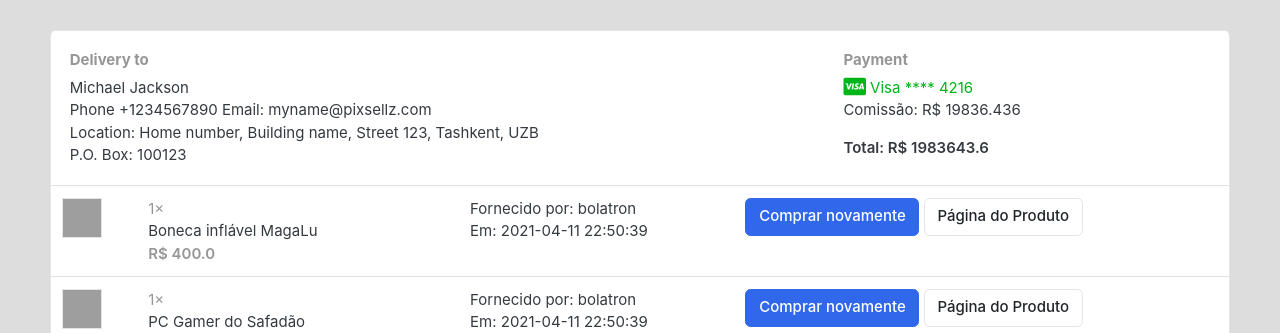
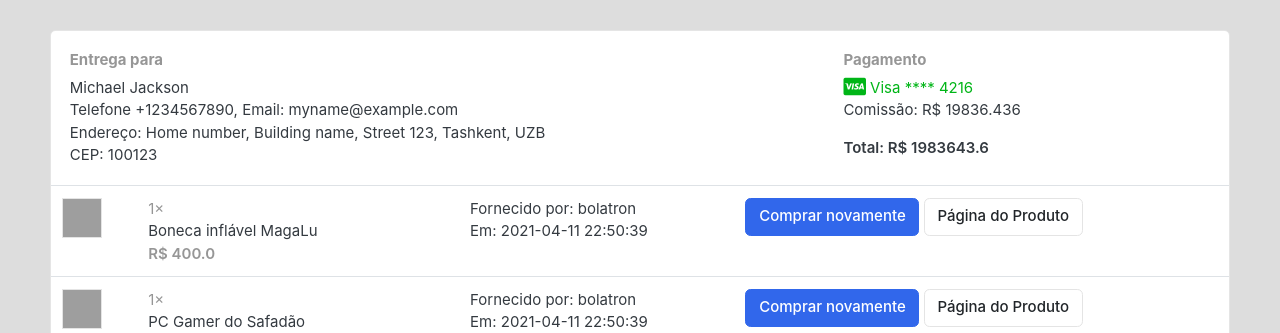
Before and after one commit to Syndelis/flask-market-place, a Flask app: page /historico in a window 1280 px wide. Shown: the part 80-413 px from the top of the page. Run offline with Flask 2, Linux system fonts and the light colour scheme; the visitor is signed in with stand-in values (Sample User, id 1); data comes from the database, SQL or seed files in the repository; parts of the project's set-up code (start-up, migrations or seed data) failed here and were passed over; some libraries are stand-ins or nearby versions; some web fonts are replaced; grey boxes are pictures that could not be loaded.

Commit message:
Mudei alguns textos

```diff
--- a/templates/historico.html
+++ b/templates/historico.html
@@ -17,11 +17,11 @@
         <div class="row">
             <div class="col-md-8">
                 {% if consumer %}
-                <h6 class="text-muted">Delivery to</h6>
+                <h6 class="text-muted">Entrega para</h6>
                 <p>Michael Jackson <br>
-                Phone +1234567890 Email: myname@pixsellz.com <br>
-                Location: Home number, Building name, Street 123,  Tashkent, UZB <br>
-                P.O. Box: 100123
+                Telefone +1234567890, Email: myname@example.com <br>
+                Endereço: Home number, Building name, Street 123,  Tashkent, UZB <br>
+                CEP: 100123
                 </p>
 
                 {% else %}
@@ -30,7 +30,7 @@
                 {% endif %}
             </div>
             <div class="col-md-4">
-                <h6 class="text-muted">Payment</h6>
+                <h6 class="text-muted">Pagamento</h6>
 
                 {% if consumer %}
                 <span class="text-success">
```
